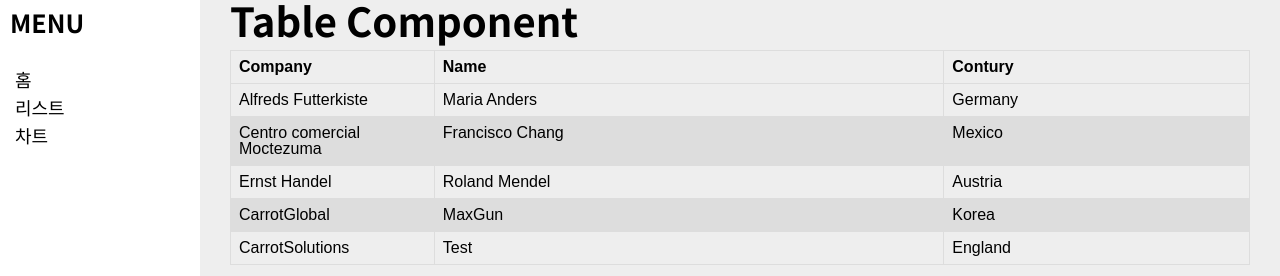
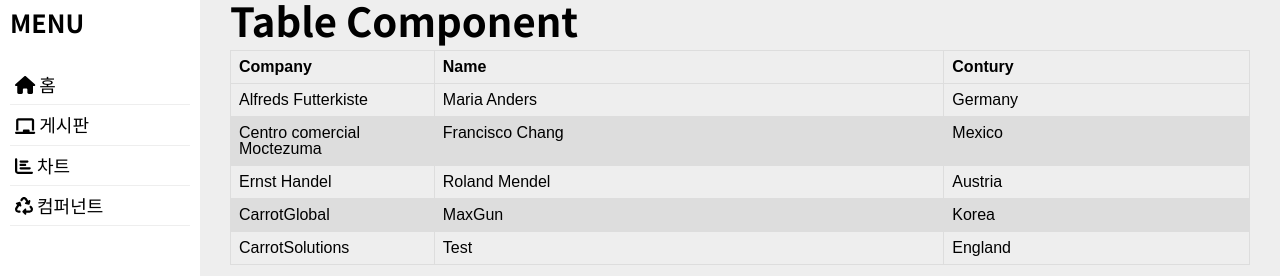
Before and after one commit to eorjs37/vue_component, a Vue app: page /home in a window 1280 px wide. Shown: the top 276 px of the page. Built offline with nearby package versions, Linux system fonts and the light colour scheme; what @kyvg/vue3-notification would draw is missing.

Commit message:
사이드바 폰트 어썸 적용

```diff
--- a/src/assets/style/styles.scss
+++ b/src/assets/style/styles.scss
@@ -25,9 +25,10 @@
     }
 
     .item{
-        padding: 5px;
+        padding: 10px 5px;
         font-family: 'Noto Sans KR', sans-serif !important;
         font-size: 18px;
+        border-bottom: 1px solid #eee;
     }
 }
 
--- a/src/components/SideBar.vue
+++ b/src/components/SideBar.vue
@@ -4,13 +4,20 @@
 
 		<div class="menu_list">
 			<div class="item">
+				<font-awesome-icon icon="home" />
 				<span class="pointer"> 홈 </span>
 			</div>
 			<div class="item">
-				<span class="pointer"> 리스트 </span>
+				<font-awesome-icon icon="chalkboard" />
+				<span class="pointer"> 게시판 </span>
 			</div>
 			<div class="item">
+				<font-awesome-icon icon="chart-bar" />
 				<span class="pointer"> 차트 </span>
+			</div>
+			<div class="item">
+				<font-awesome-icon icon="recycle" />
+				<span class="pointer"> 컴퍼넌트 </span>
 			</div>
 		</div>
 	</div>
--- a/src/main.js
+++ b/src/main.js
@@ -4,9 +4,21 @@ import Notifications from '@kyvg/vue3-notification';
 
 //fort-awesome
 import { library } from '@fortawesome/fontawesome-svg-core';
-import { faUserSecret, faSpinner, faPlus, faMinus, faList, faWindowMaximize, faXmark } from '@fortawesome/free-solid-svg-icons';
+import {
+	faUserSecret,
+	faSpinner,
+	faPlus,
+	faMinus,
+	faList,
+	faWindowMaximize,
+	faXmark,
+	faHome,
+	faChalkboard,
+	faChartBar,
+	faRecycle,
+} from '@fortawesome/free-solid-svg-icons';
 import { FontAwesomeIcon } from '@fortawesome/vue-fontawesome';
-library.add(faUserSecret, faSpinner, faPlus, faMinus, faList, faWindowMaximize, faXmark);
+library.add(faUserSecret, faSpinner, faPlus, faMinus, faList, faWindowMaximize, faXmark, faHome, faChalkboard, faChartBar, faRecycle);
 
 //router
 import { router } from './router/router';
```
